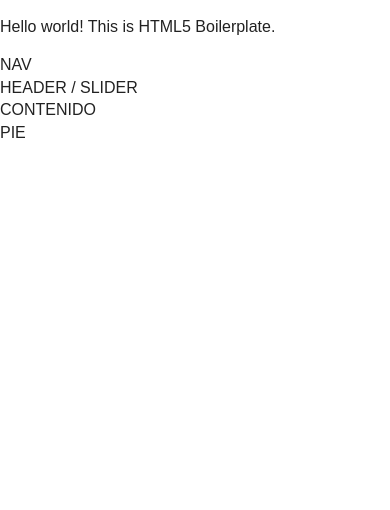
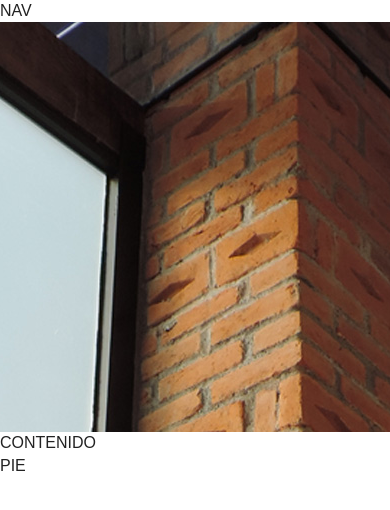
Before and after one commit to yosoyvictorgarcia/Alegorista_Site, a PHP site: page / in a window 390 px wide. Shown: the top 510 px of the page. Run offline with PHP 8.4, Linux system fonts and the light colour scheme; some libraries are stand-ins or nearby versions.

Commit message:
Header Responsive
Falta el slider

```diff
--- a/css/main.css
+++ b/css/main.css
@@ -101,7 +101,16 @@ textarea {
 
 
 
+header {
+    background-image: url(../img/Slider-1.jpg);
+    background-position: center center;
+    background-repeat: no-repeat;
+    background-size: cover;
+    height:410px;
+    margin:0px;
+    width:100%;
 
+}
 
 
 
--- a/index.html
+++ b/index.html
@@ -19,10 +19,8 @@
         <![endif]-->
 
         <!-- Add your site or application content here -->
-
-        <p>Hello world! This is HTML5 Boilerplate.</p>
         <nav>NAV</nav>
-        <header>HEADER / SLIDER</header>
+        <header></header>
         <section>CONTENIDO</section>
         <footer>PIE</footer>
 
```
